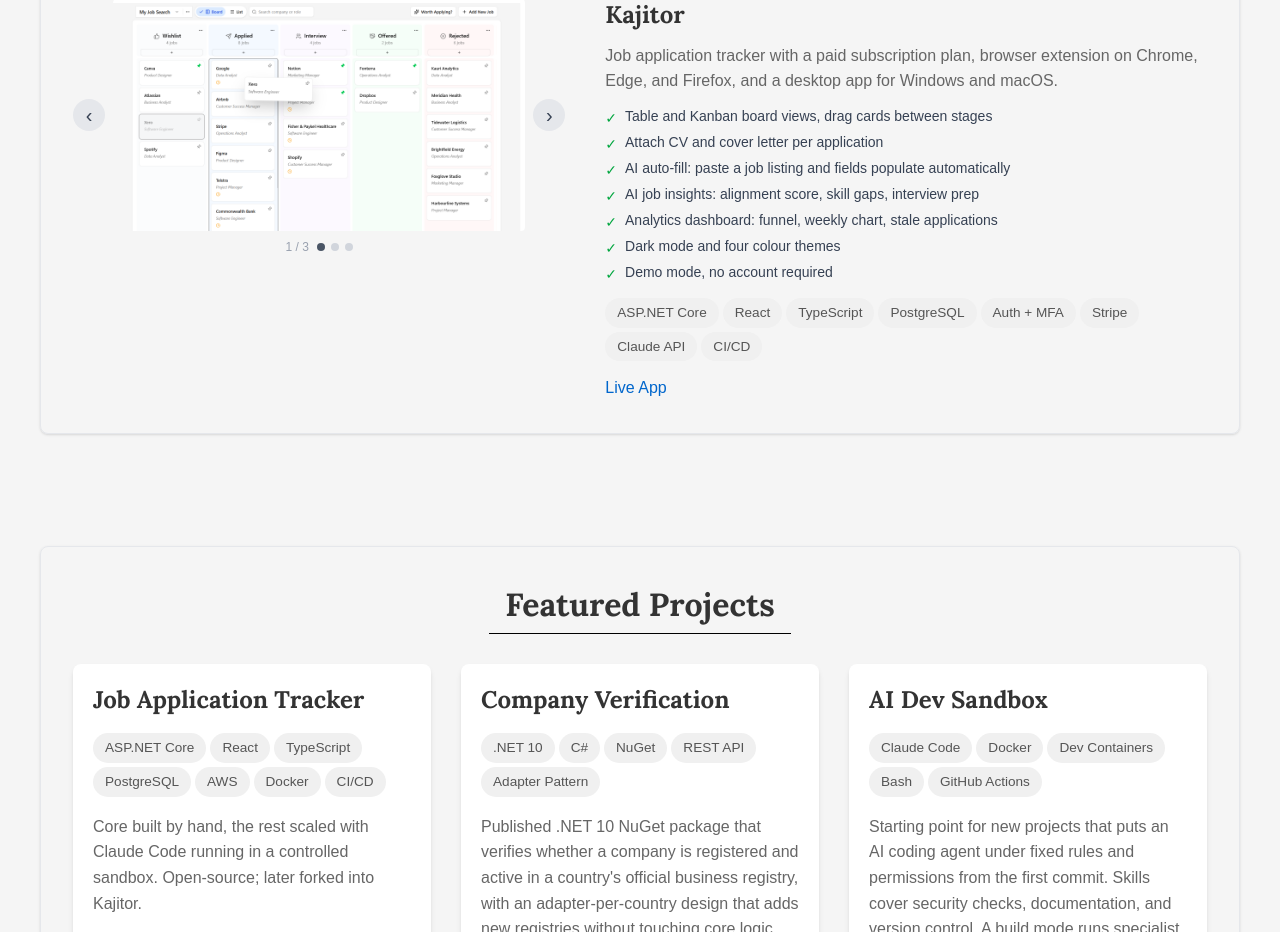
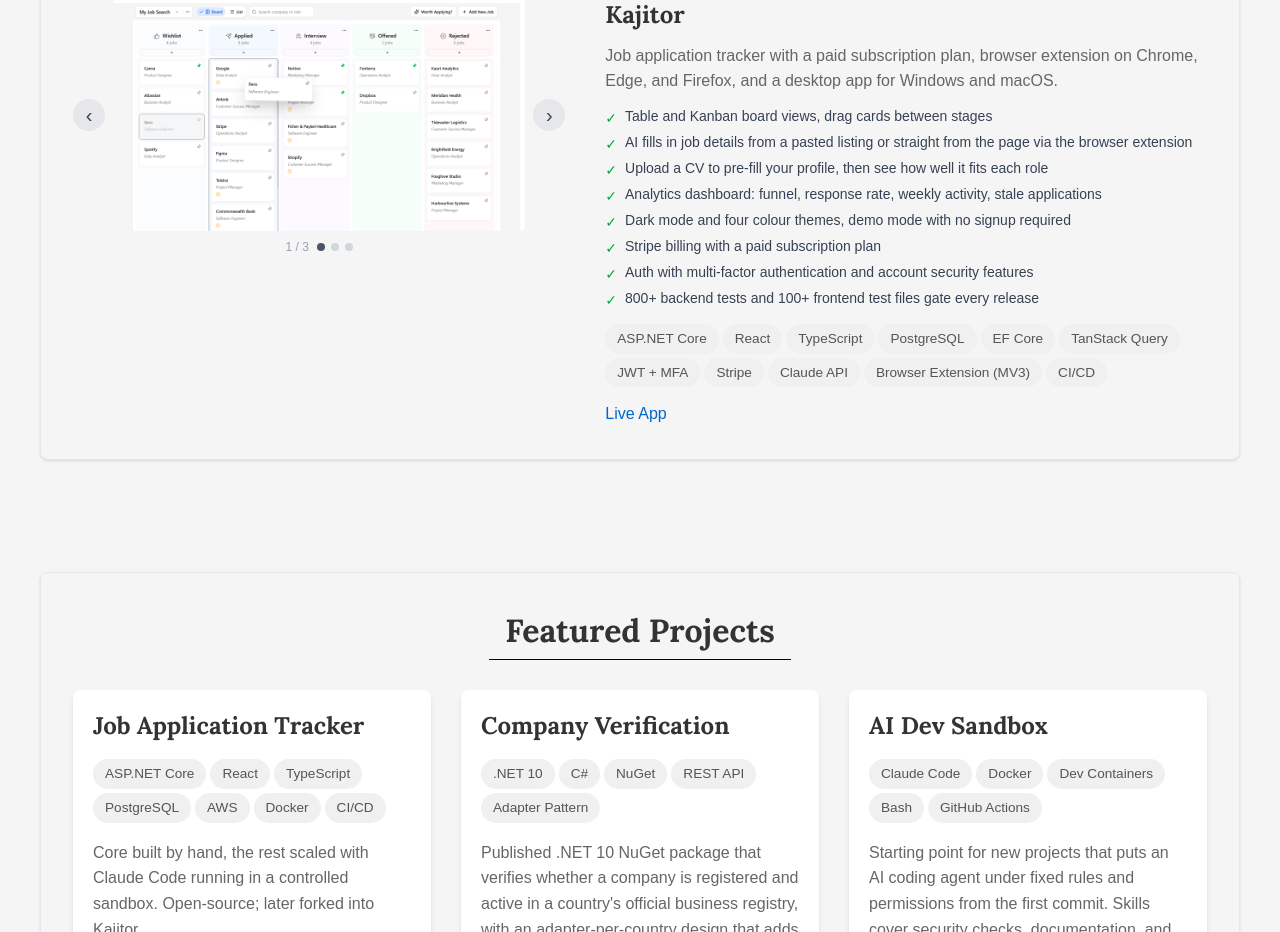
Before and after one commit to NagareNegishi/NagareNegishi.github.io, a React (Vite) app: page / in a window 1280 px wide. Shown: the part 2400-3332 px from the top of the page. Built offline with nearby package versions, Linux system fonts and the light colour scheme.

Commit message:
update product #28

```diff
--- a/src/data/products.js
+++ b/src/data/products.js
@@ -6,14 +6,15 @@ export const products = [
         description: "Job application tracker with a paid subscription plan, browser extension on Chrome, Edge, and Firefox, and a desktop app for Windows and macOS.",
         features: [
             "Table and Kanban board views, drag cards between stages",
-            "Attach CV and cover letter per application",
-            "AI auto-fill: paste a job listing and fields populate automatically",
-            "AI job insights: alignment score, skill gaps, interview prep",
-            "Analytics dashboard: funnel, weekly chart, stale applications",
-            "Dark mode and four colour themes",
-            "Demo mode, no account required",
+            "AI fills in job details from a pasted listing or straight from the page via the browser extension",
+            "Upload a CV to pre-fill your profile, then see how well it fits each role",
+            "Analytics dashboard: funnel, response rate, weekly activity, stale applications",
+            "Dark mode and four colour themes, demo mode with no signup required",
+            "Stripe billing with a paid subscription plan",
+            "Auth with multi-factor authentication and account security features",
+            "800+ backend tests and 100+ frontend test files gate every release",
         ],
-        tags: ["ASP.NET Core", "React", "TypeScript", "PostgreSQL", "Auth + MFA", "Stripe", "Claude API", "CI/CD"],
+        tags: ["ASP.NET Core", "React", "TypeScript", "PostgreSQL", "EF Core", "TanStack Query", "JWT + MFA", "Stripe", "Claude API", "Browser Extension (MV3)", "CI/CD"],
         links: {
             demo: "https://kajitor.com",
             demoLabel: "Live App",
```
